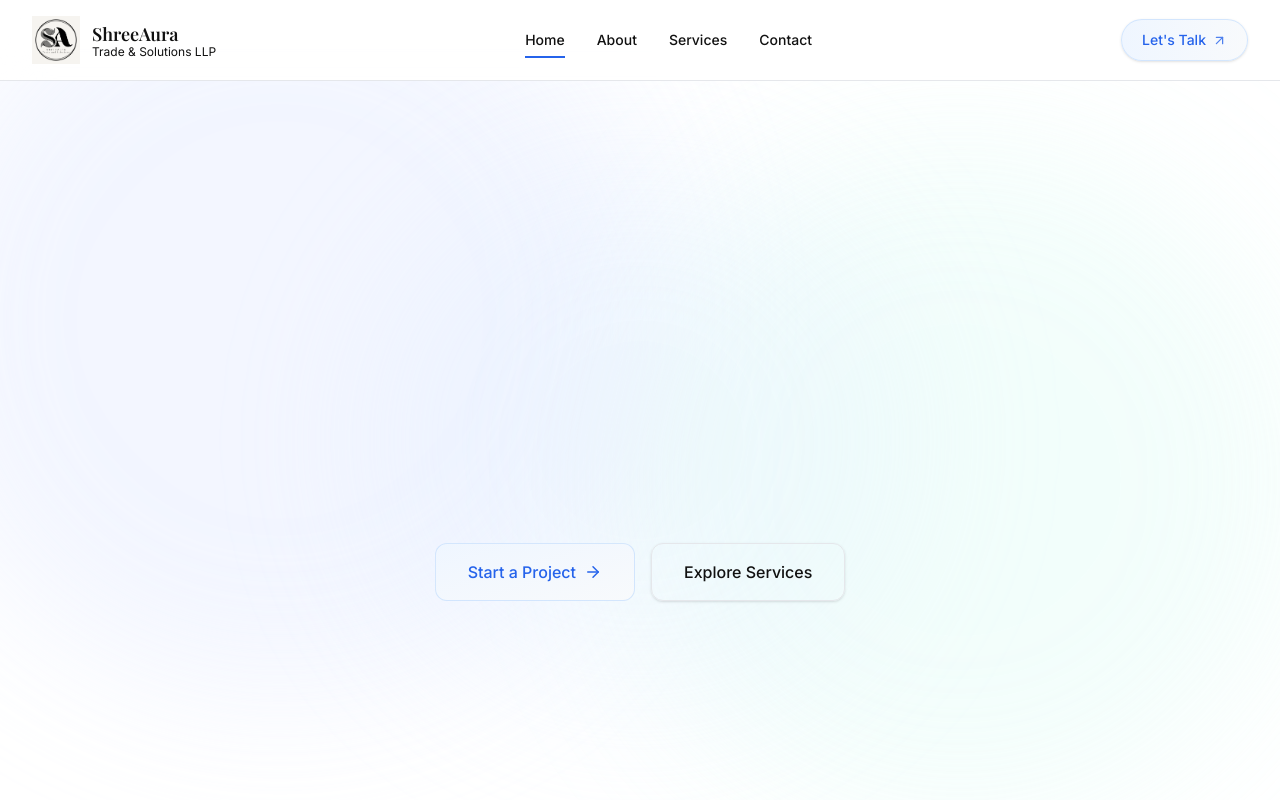
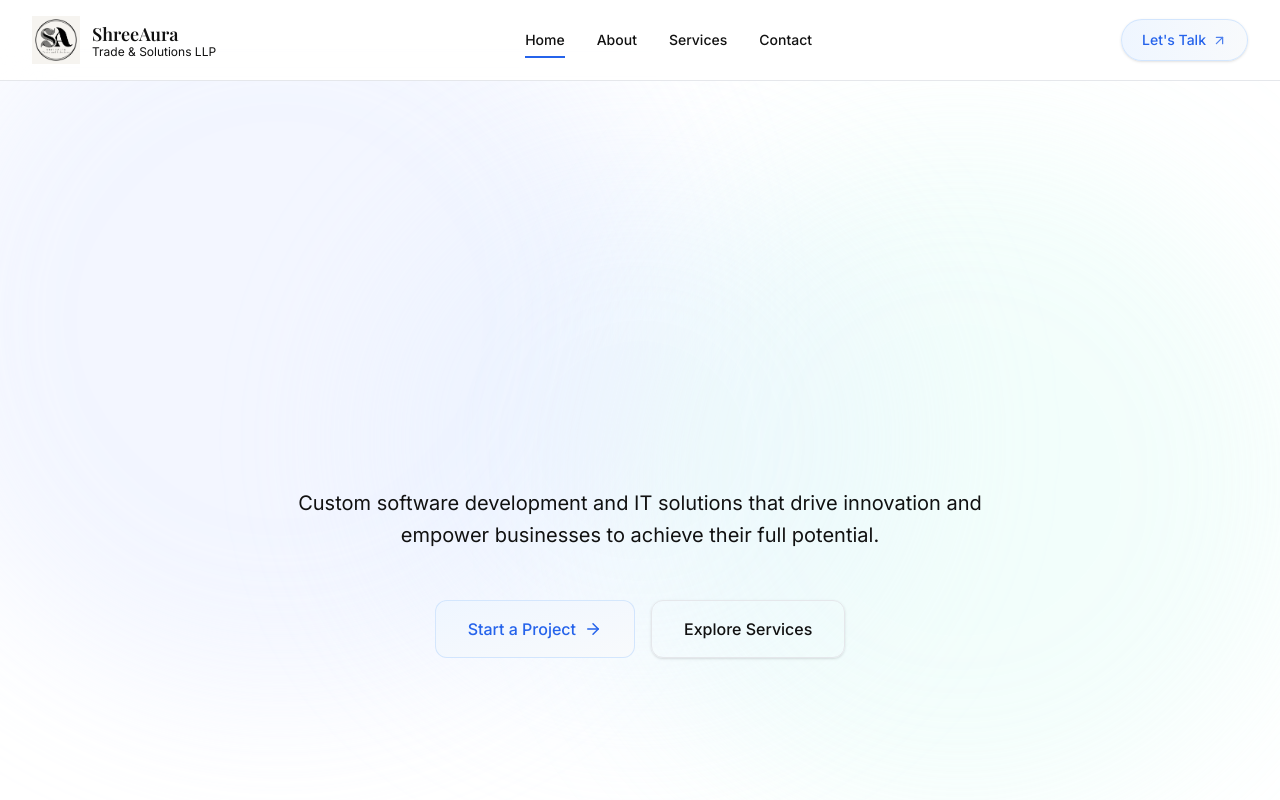
Before and after one commit to samarth32/shreeaura, a React (Vite) app: page / in a window 1280 px wide. Shown: the top 800 px of the page. Built offline with nearby package versions, Linux system fonts and the light colour scheme.

Commit message:
Update Home.tsx

```diff
--- a/src/app/pages/Home.tsx
+++ b/src/app/pages/Home.tsx
@@ -57,15 +57,12 @@ export default function Home() {
           >
 
             <h1 className="font-['Playfair_Display'] text-5xl md:text-7xl lg:text-8xl font-bold mb-6 bg-gradient-to-r from-foreground via-foreground to-muted-foreground bg-clip-text text-transparent leading-tight">
-               ShreeAura
-               <br />
-               Trade And Solutions LLP
-              {/* Transforming Ideas<br />Into Scalable Solutions */}
+              Transforming Ideas<br />Into Scalable Solutions
             </h1>
 
-            {/* <p className="text-lg md:text-xl text-muted-foreground max-w-3xl mx-auto mb-12 leading-relaxed">
+            <p className="text-lg md:text-xl text-muted-foreground max-w-3xl mx-auto mb-12 leading-relaxed">
               Custom software development and IT solutions that drive innovation and empower businesses to achieve their full potential.
-            </p> */}
+            </p>
 
 
             <div className="flex flex-col sm:flex-row gap-4 justify-center">
```
